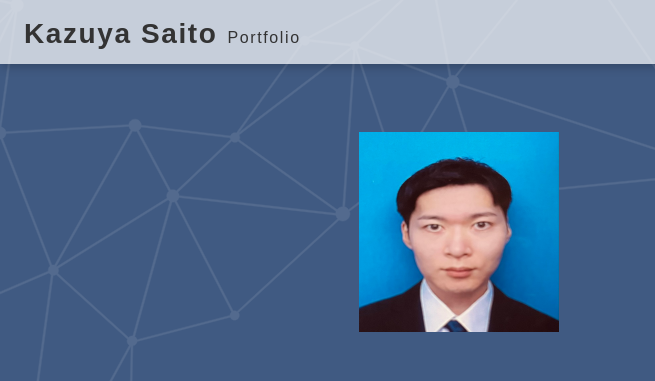
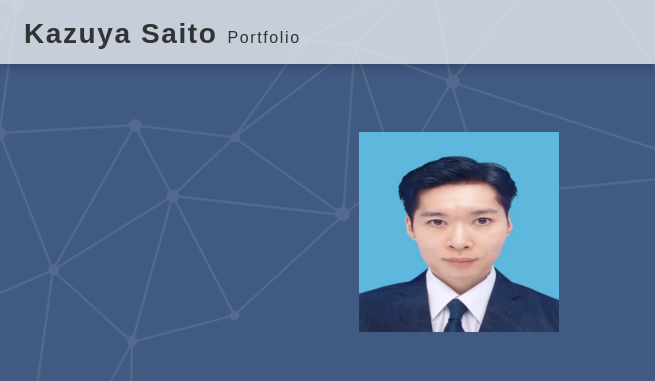
Before and after one commit to ks022564/portfolio-site, a plain HTML site: page index.html in a window 1280 px wide. Shown: the top 381 px of the page, 0-655 px from the left. Drawn offline with nearby package versions, Linux system fonts and the light colour scheme.

Commit message:
写真変更

```diff
--- a/index.html
+++ b/index.html
@@ -34,7 +34,7 @@
           <div class="firstview__main">
             <div class="firstview__main-pict obj-fit-img">
               <!-- imagesに配置した、プロフィール画像のパスを記載する -->
-              <img src="./images/pict_firstview_main.jpg">
+              <img src="./images/pict_firstview.jpg">
             </div>
             <div class="firstview__info">
               <h2>
```
Also changed, not shown: images/pict_firstview.jpg (added), 1 other file.
